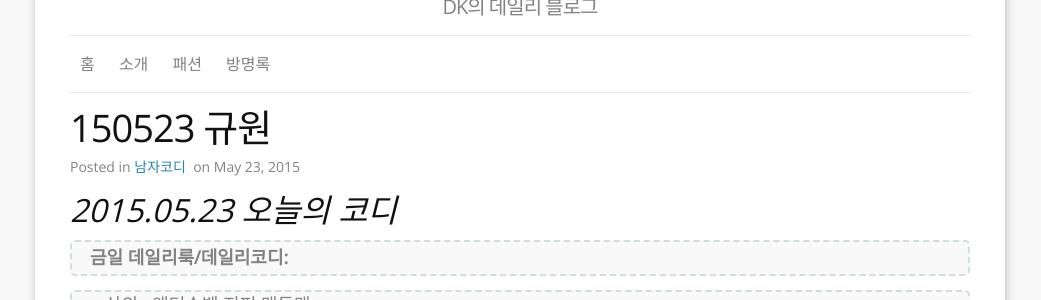
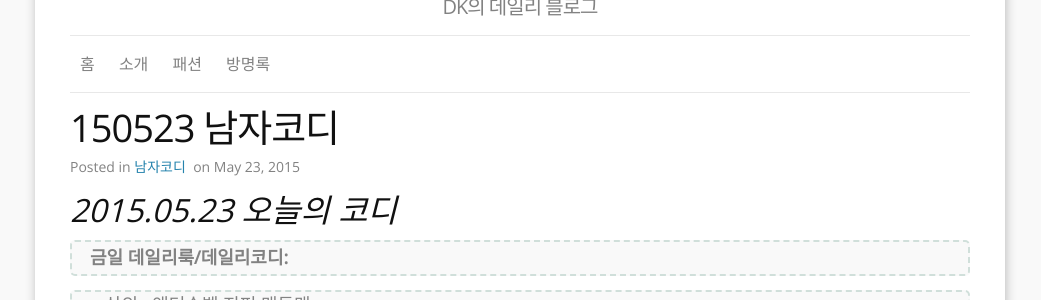
Before and after one commit to kut-fashion/kut-fashion, a Jekyll site: the page built from _posts/2015-05-23-DailyMen6.md, in a window 1280 px wide. Shown: the part 127-427 px from the top of the page, without its empty margins (120-1161 px from the left). Built offline with Jekyll 4.4.1, drawn with Linux system fonts in a browser that asks for light colours; comment, search, counter and statistics services are not loaded.

Commit message:
Update 2015-05-23-DailyMen6.md

```diff
--- a/_posts/2015-05-23-DailyMen6.md
+++ b/_posts/2015-05-23-DailyMen6.md
@@ -1,6 +1,6 @@
 ---
 layout: post
-title:  "150523 규원"
+title:  "150523 남자코디"
 date:   2015-05-23 22:15:00
 categories: 남자코디
 ---
```
